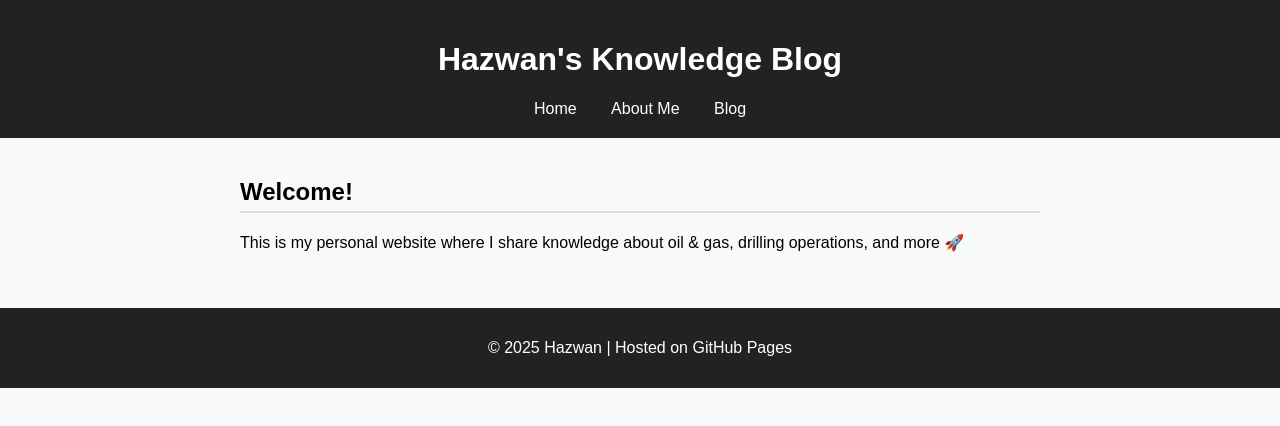
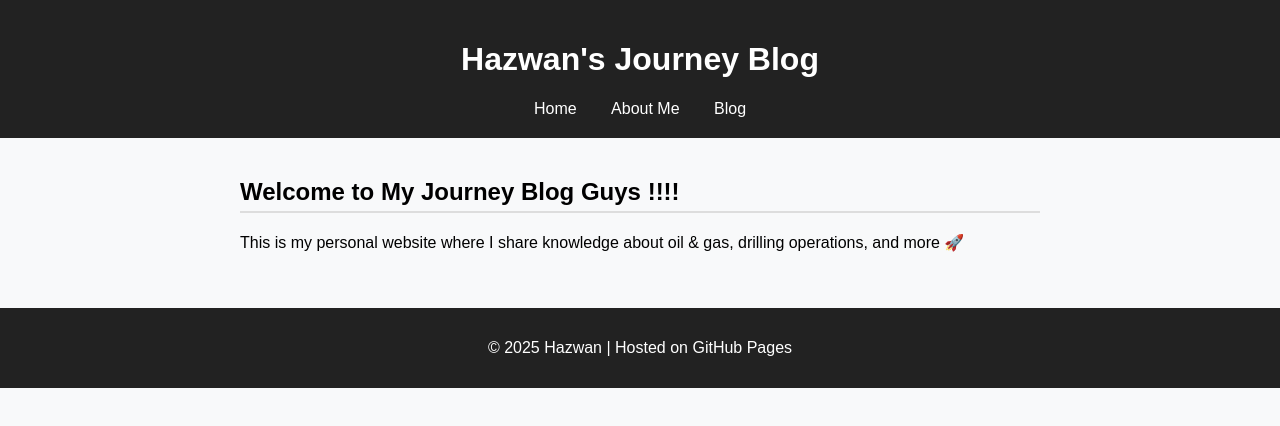
Before and after one commit to Wan21gift/MyJourney, a plain HTML site: page index.html in a window 1280 px wide. Drawn offline with Linux system fonts and the light colour scheme.

Commit message:
Update index.html

```diff
--- a/index.html
+++ b/index.html
@@ -43,7 +43,7 @@
 <body>
 
   <header>
-    <h1>Hazwan's Knowledge Blog</h1>
+    <h1>Hazwan's Journey Blog</h1>
     <nav>
       <a href="index.html">Home</a>
       <a href="about.html">About Me</a>
@@ -52,7 +52,7 @@
   </header>
 
   <div class="container">
-    <h2>Welcome!</h2>
+    <h2>Welcome to My Journey Blog Guys !!!!</h2>
     <p>This is my personal website where I share knowledge about oil & gas, drilling operations, and more 🚀</p>
   </div>
 
```
